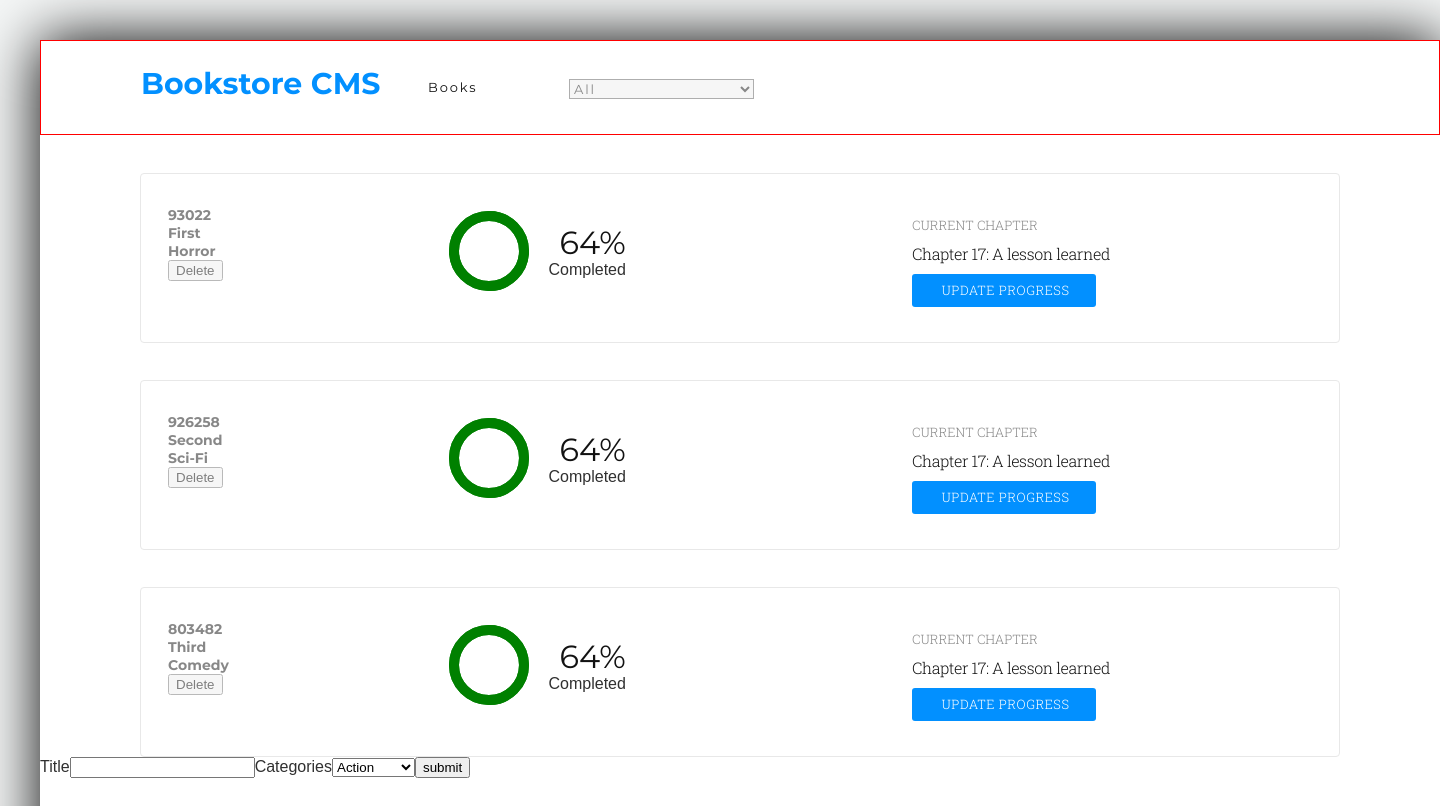
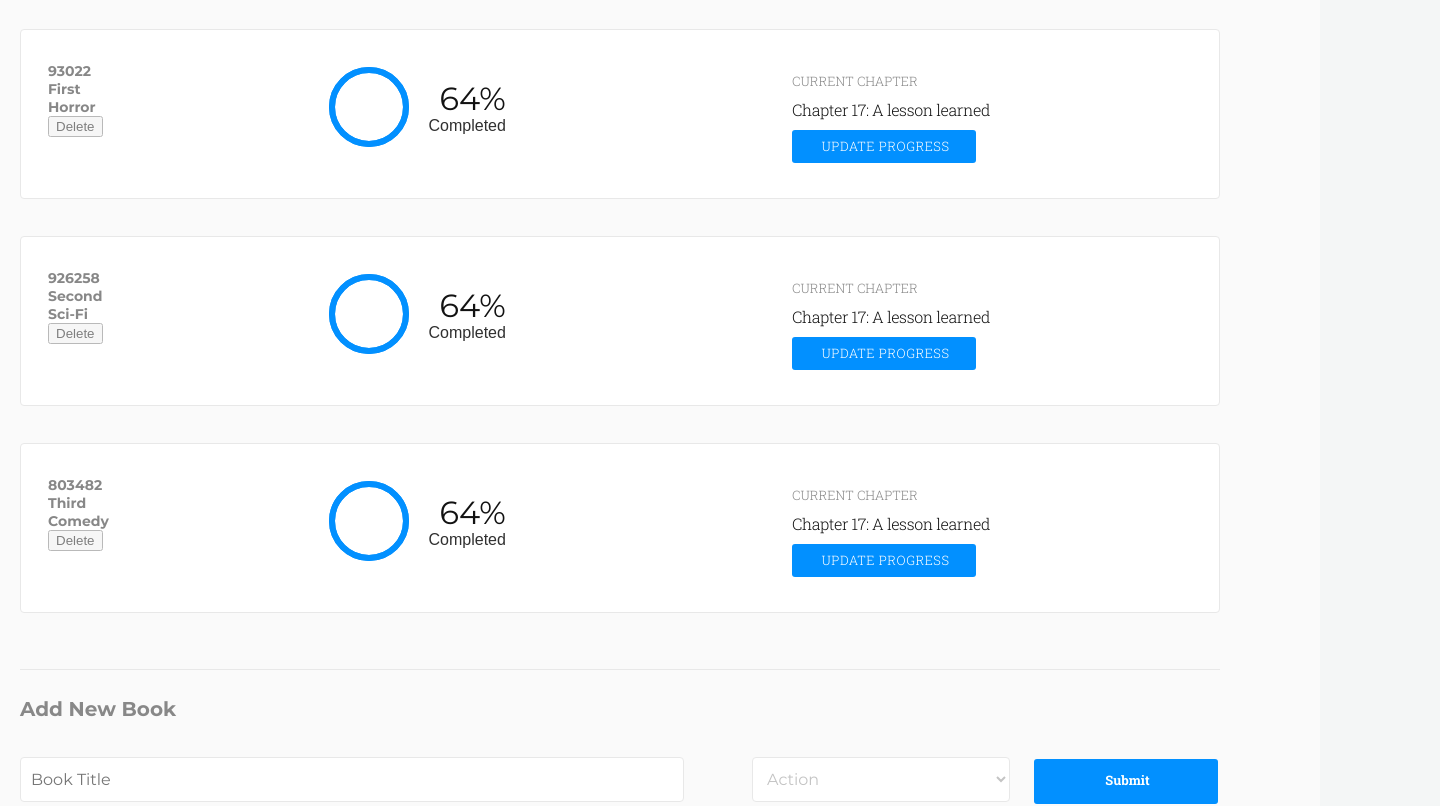
Before and after one commit to Psiale/react-redux-bookstore, a React (Create React App) app: page / in a window 1280 px wide. Shown: the top 806 px of the page, 1440 px wide, since content can reach past the window. Built offline with nearby package versions, Linux system fonts and the light colour scheme.

Commit message:
Finished off adding last CSS styling modules. Styled the bottom form and positioned everything. Enabled scroll on the booklist to prevent it overflowing its container when more books are added.

```diff
--- a/src/components/App.js
+++ b/src/components/App.js
@@ -4,9 +4,11 @@ import BooksList from '../containers/BooksList';
 import styles from './App.module.css';
 
 const App = () => (
-  <div className={styles.appContainer}>
-    <BooksList />
-    <BooksForm />
+  <div className={styles.pageContainer}>
+    <div className={styles.appContainer}>
+      <BooksList />
+      <BooksForm />
+    </div>
   </div>
 );
 
--- a/src/components/App.module.css
+++ b/src/components/App.module.css
@@ -1,3 +1,11 @@
+.pageContainer {
+  width: 100%;
+  height: 100vh;
+  display: flex;
+  justify-content: center;
+  align-items: center;
+}
+
 .appContainer {
   width: 1400px;
   height: 1097px;
@@ -5,5 +13,5 @@
   padding: 0 0 794px;
   border-radius: 4px;
   box-shadow: 0 0 60px 0 #000;
-  background-color: #fff;
+  background-color: #fafafa;
 }
--- a/src/components/Book.module.css
+++ b/src/components/Book.module.css
@@ -4,15 +4,16 @@
 }
 
 .wrapper {
-  width: 100px; /* Set the size of the progress bar */
+  position: relative;
+  width: 100px;
   height: 100px;
-  clip: rect(0, 100px, 100px, 50px); /* Hide half of the progress bar */
+  clip: rect(0, 100px, 100px, 50px);
 }
 
 .circle {
   width: 80px;
   height: 80px;
-  border: 10px solid green;
+  border: 6px solid #0290ff;
   border-radius: 50px;
   position: absolute;
 }
--- a/src/containers/BooksForm.js
+++ b/src/containers/BooksForm.js
@@ -3,6 +3,7 @@ import { connect } from 'react-redux';
 import PropTypes from 'prop-types';
 import { createBook } from '../actions/index';
 import getRandomInt from '../utilities';
+import styles from './BooksForm.module.css';
 
 const categories = [
   'Action',
@@ -39,23 +40,20 @@ const BooksForm = ({ createBook }) => {
   };
 
   return (
-    <>
-      <form action="">
-        <label htmlFor="bookTitle">
-          Title
-          <input onChange={handleTitleChange} name="bookTitle" id="bookTitleInput" type="text" />
-        </label>
-        <label htmlFor="bookCategories">
-          Categories
-          <select onChange={handleCategoryChange} name="bookCategories" id="books">
-            {
-            categories.map(category => <option key={category}>{category}</option>)
-          }
-          </select>
-        </label>
-        <button type="submit" onClick={handleSubmit}> submit </button>
-      </form>
-    </>
+    <form action="" className={styles.formContainer}>
+      <div className={styles.formTitleDiv}>
+        <h3 className={styles.formTitle}>Add New Book</h3>
+      </div>
+      <div className={styles.formInputsDiv}>
+        <input onChange={handleTitleChange} placeholder="Book Title" className={styles.formTitleInput} name="bookTitle" id="bookTitleInput" type="text" />
+        <select onChange={handleCategoryChange} className={styles.formCategoryInput} name="bookCategories" id="books">
+          {
+          categories.map(category => <option key={category}>{category}</option>)
+        }
+        </select>
+        <button type="submit" onClick={handleSubmit} className={styles.formSubmit}>Submit</button>
+      </div>
+    </form>
   );
 };
 
--- a/src/containers/BooksForm.module.css
+++ b/src/containers/BooksForm.module.css
@@ -0,0 +1,54 @@
+.formContainer {
+  display: flex;
+  flex-flow: column nowrap;
+  width: 1200px;
+  margin: 37px 100px 0;
+  border-top: 1px solid #e8e8e8;
+}
+
+.formTitle {
+  margin: 29px 524px 19px 0;
+  font: bold 20px/20px 'Montserrat', sans-serif, monospace;
+  color: #888;
+}
+
+.formTitleInput,
+.formCategoryInput {
+  border-radius: 4px;
+  border: 1px solid #e8e8e8;
+  background-color: #fff;
+  font: normal 16px/16px 'Montserrat', sans-serif, monospace;
+  color: #c4c4c4;
+}
+
+.formTitleInput {
+  width: 664px;
+  height: 45px;
+  margin: 19px 34px 0 0;
+  padding-left: 10px;
+}
+
+.formTitleInput:focus {
+  border: 1px solid #c4c4c4;
+  outline: none;
+}
+
+.formCategoryInput {
+  width: 258px;
+  height: 45px;
+  margin: 19px 24px 0 34px;
+  padding-left: 10px;
+}
+
+.formSubmit {
+  width: 184px;
+  height: 45px;
+  padding: 12.8px 19px 14.2px 22px;
+  border-radius: 3px;
+  background-color: #0290ff;
+  font: bold 13px/13px 'Roboto Slab', sans-serif, monospace;
+  outline: none;
+  border: none;
+  text-align: center;
+  color: #fff;
+}
--- a/src/containers/BooksList.js
+++ b/src/containers/BooksList.js
@@ -33,7 +33,7 @@ const BooksList = props => {
         <h3 className={styles.booksTitleText}>Books</h3>
         <CategoryFilter handleFilterChange={handleFilterChange} />
       </div>
-      <div>
+      <div className={styles.bookList}>
         <div>
           {
           getBooksFiltered(books, filter).map(book => (
--- a/src/containers/BooksList.module.css
+++ b/src/containers/BooksList.module.css
@@ -2,6 +2,11 @@
   display: flex;
   flex-flow: column nowrap;
   width: 100%;
+}
+
+.bookList {
+  height: 640px;
+  overflow-y: scroll;
 }
 
 .bookInfo {
@@ -14,12 +19,12 @@
   display: flex;
   flex-flow: row nowrap;
   align-items: center;
-  border: 1px solid red;
   width: 100%;
   height: 95px;
   margin: 0 0 38px;
   padding: 23px 99px 27px 100px;
   background-color: #fff;
+  border-bottom: 1px solid #dfdfdf;
 }
 
 .titleText {
```
